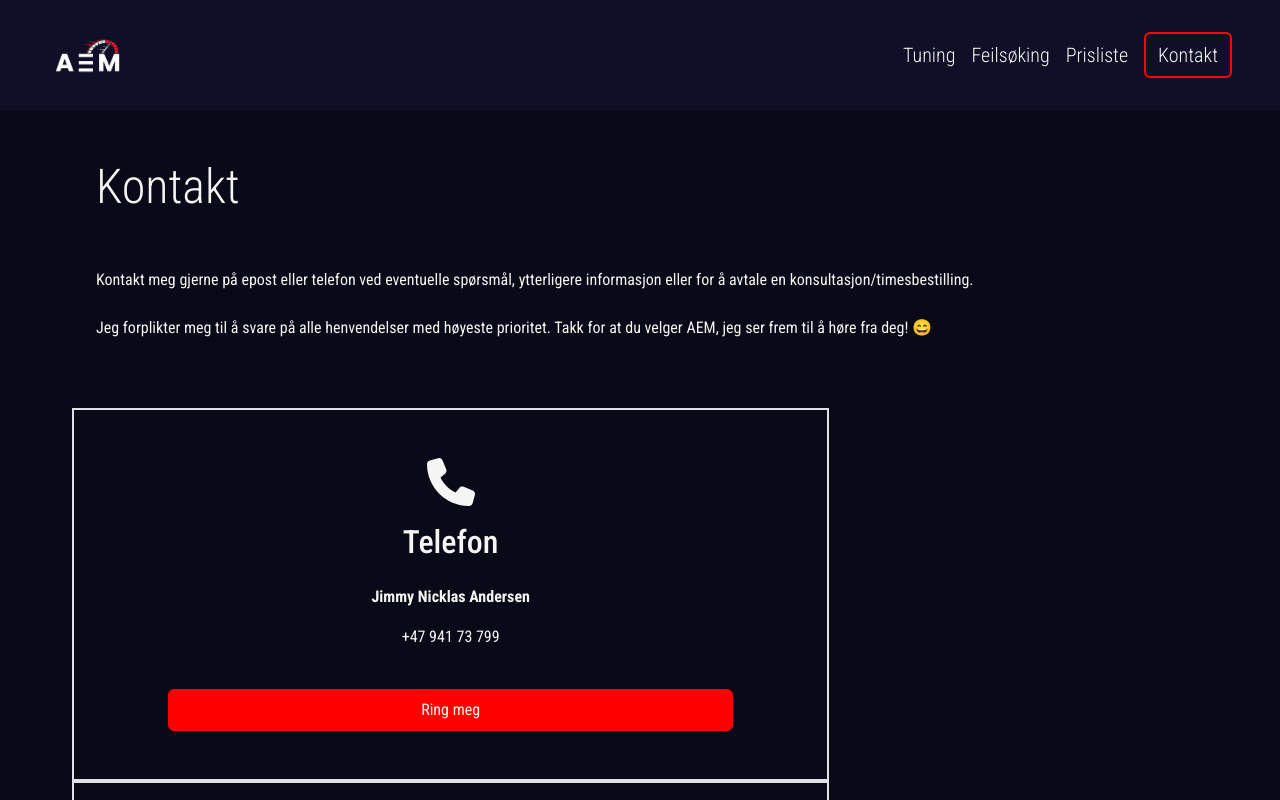
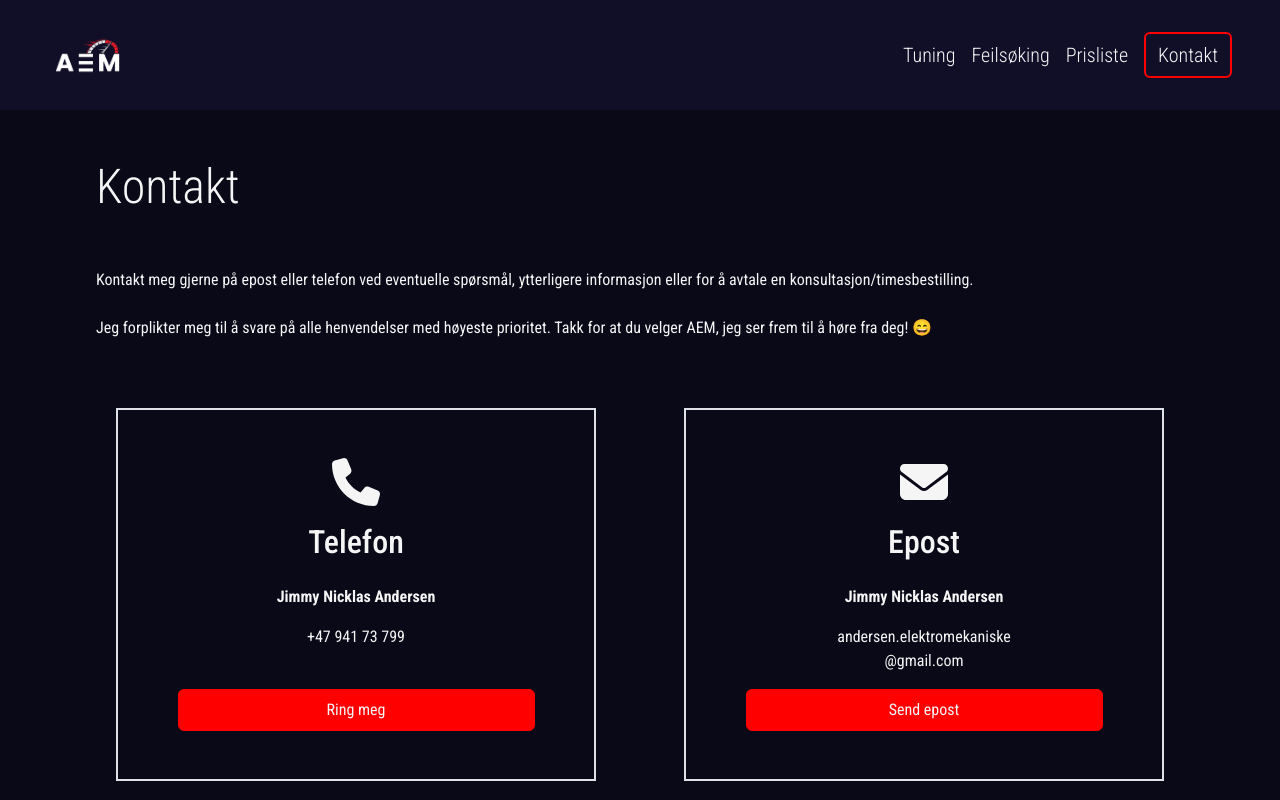
Before and after one commit to Queenen/AEM, a React (Create React App) app: page /kontakt in a window 1280 px wide. Shown: the top 800 px of the page. Built offline with nearby package versions, Linux system fonts and the light colour scheme.

Commit message:
added styling

```diff
--- a/src/pages/ContactPage/index.scss
+++ b/src/pages/ContactPage/index.scss
@@ -0,0 +1,14 @@
+#callCard,
+#emailCard {
+  max-width: 22rem;
+  height: fit-content;
+  margin: 0 auto;
+}
+
+// Large devices (desktops, less than 1200px)
+@media (min-width: 1200px) {
+  #callCard,
+  #emailCard {
+    max-width: 30rem;
+  }
+}
```
